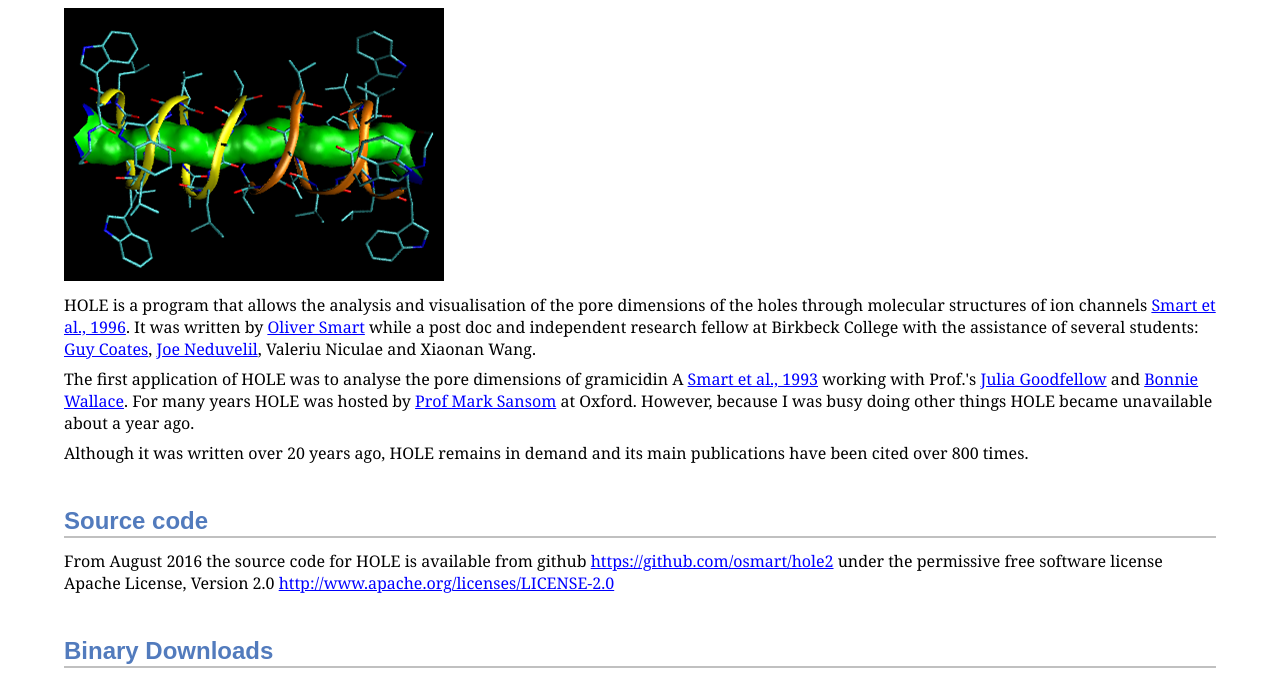
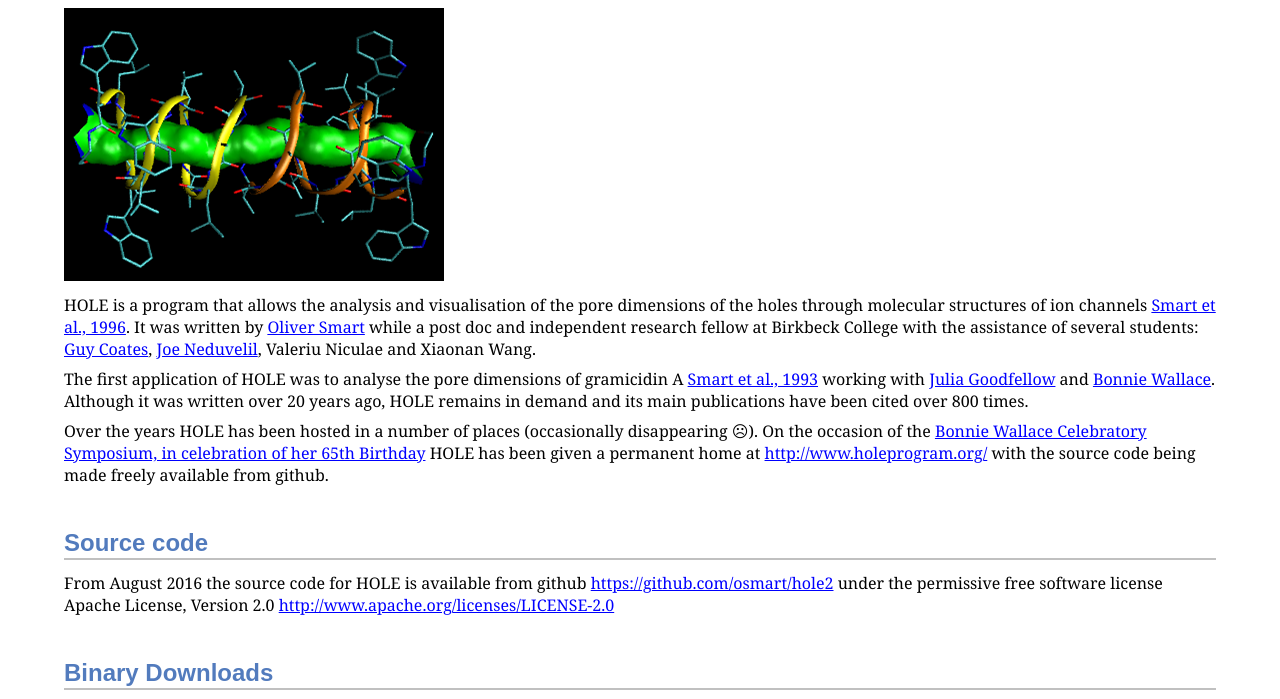
Before and after one commit to osmart/osmart, a plain HTML site: page index.html in a window 1280 px wide. Shown: the part 98-797 px from the top of the page. Drawn offline with Linux system fonts and the light colour scheme.

Commit message:
revise intro adding reference to the Bonnie Wallace celebratory symposium

```diff
--- a/index.html
+++ b/index.html
@@ -756,14 +756,16 @@ students:
 Valeriu Niculae and Xiaonan Wang.</p></div>
 <div class="paragraph"><p>The first application of HOLE was to analyse the pore dimensions of gramicidin A
 <a href="http://www.sciencedirect.com/science/article/pii/S0006349593812931">Smart et al., 1993</a>
-working with Prof.'s
+working with
 <a href="http://uk.linkedin.com/pub/julia-goodfellow/21/14b/17a">Julia Goodfellow</a> and
 <a href="http://people.cryst.bbk.ac.uk/~ubcg25a/">Bonnie Wallace</a>.
-For many years HOLE was hosted by
-<a href="http://sbcb.bioch.ox.ac.uk/sansom.php">Prof Mark Sansom</a> at Oxford. However,
-because I was busy doing other things HOLE became unavailable about a year ago.</p></div>
-<div class="paragraph"><p>Although it was written over 20 years ago, HOLE remains in demand and its
+Although it was written over 20 years ago, HOLE remains in demand and its
 main publications have been cited over 800 times.</p></div>
+<div class="paragraph"><p>Over the years HOLE has been hosted in a number of places (occasionally disappearing &#9785;).
+On the occasion of the
+<a href="http://webspace.qmul.ac.uk/rwjanes/Symposium.htm">Bonnie Wallace Celebratory Symposium, in celebration of her 65th Birthday</a>
+HOLE has been given a permanent home at <a href="http://www.holeprogram.org/">http://www.holeprogram.org/</a> with the source code being made freely available from
+github.</p></div>
 </div>
 </div>
 <div class="sect1">
@@ -828,7 +830,7 @@ OSX
 <div id="footnotes"><hr /></div>
 <div id="footer">
 <div id="footer-text">
-Last updated 2016-08-07 12:00:16 BST
+Last updated 2016-08-07 16:13:04 BST
 </div>
 </div>
 </body>
```
Also changed, not shown: 1 other file.
